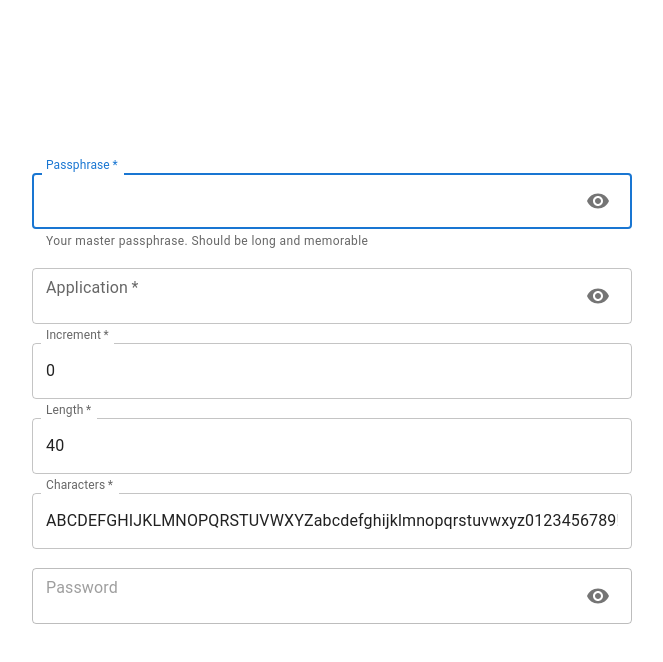
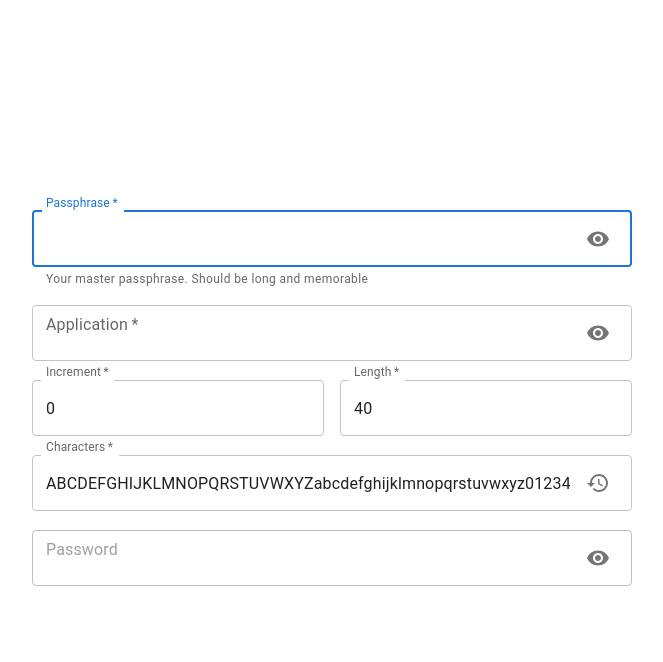
Before and after one commit to FifteenthStandard/pass, a React (Create React App) app: page / in a window 1280 px wide. Shown: the top 662 px of the page, without its empty margins (308-971 px from the left). Built offline with nearby package versions, Linux system fonts and the light colour scheme; the HTML template or start-up script is replaced by a standard one.

Commit message:
Add restore to characters. Compact Increment and Length to single line

```diff
--- a/src/App.js
+++ b/src/App.js
@@ -6,6 +6,9 @@ import {
 import {
   Box,
   ClickAwayListener,
+  Grid,
+  IconButton,
+  InputAdornment,
   Snackbar,
   Stack,
   TextField,
@@ -13,6 +16,9 @@ import {
 import {
   useFormControl,
 } from '@mui/material/FormControl';
+import {
+  Restore,
+} from '@mui/icons-material';
 import { styled } from '@mui/material/styles';
 
 import PasswordField from './PasswordField';
@@ -69,11 +75,13 @@ function HelperText(props) {
 };
 
 function App() {
+  const defaultCharacters = 'ABCDEFGHIJKLMNOPQRSTUVWXYZabcdefghijklmnopqrstuvwxyz0123456789!@#$%^&*()';
+
   const [passphrase, setPassphrase] = useState('');
   const [application, setApplication] = useState('');
   const [length, setLength] = useState(40);
   const [increment, setIncrement] = useState(0);
-  const [characters, setCharacters] = useState('ABCDEFGHIJKLMNOPQRSTUVWXYZabcdefghijklmnopqrstuvwxyz0123456789!@#$%^&*()');
+  const [characters, setCharacters] = useState(defaultCharacters);
   const [password, setPassword] = useState('');
 
   useEffect(() => {
@@ -85,6 +93,8 @@ function App() {
 
   const onStringChange = set => ev => set(ev.target.value);
   const onNumberChange = set => ev => set(Math.max(0, +ev.target.value));
+
+  const onRestoreClick = ev => setCharacters(defaultCharacters);
 
   const onSnackClose = set => (ev, reason) => {
     if (reason !== 'clickaway') set(false);
@@ -130,6 +140,8 @@ function App() {
           onInput={onStringChange(setApplication)}
           sx={theme => ({ paddingBlock: theme.spacing(1) })}
         />
+        <Grid container>
+          <Grid xs={6} sx={theme => ({ paddingRight: theme.spacing(1) })}>
             <TextField
               required
               fullWidth
@@ -141,6 +153,8 @@ function App() {
               onInput={onNumberChange(setIncrement)}
               sx={theme => ({ paddingBlock: theme.spacing(1) })}
             />
+          </Grid>
+          <Grid xs={6} sx={theme => ({ paddingLeft: theme.spacing(1) })}>
             <TextField
               required
               fullWidth
@@ -152,6 +166,8 @@ function App() {
               onInput={onNumberChange(setLength)}
               sx={theme => ({ paddingBlock: theme.spacing(1) })}
             />
+          </Grid>
+        </Grid>
         <TextField
           required
           fullWidth
@@ -160,6 +176,15 @@ function App() {
           helperText={<HelperText text={'Characters to use in this password. More is better'} />}
           onInput={onStringChange(setCharacters)}
           sx={theme => ({ paddingBlock: theme.spacing(1) })}
+          InputProps={{
+            endAdornment: <InputAdornment position="end">
+              <IconButton
+                onClick={onRestoreClick}
+              >
+                <Restore />
+              </IconButton>
+            </InputAdornment>
+          }}
         />
         <PasswordField
           fullWidth
```
Lines whose indentation alone changed are shown as unchanged.
